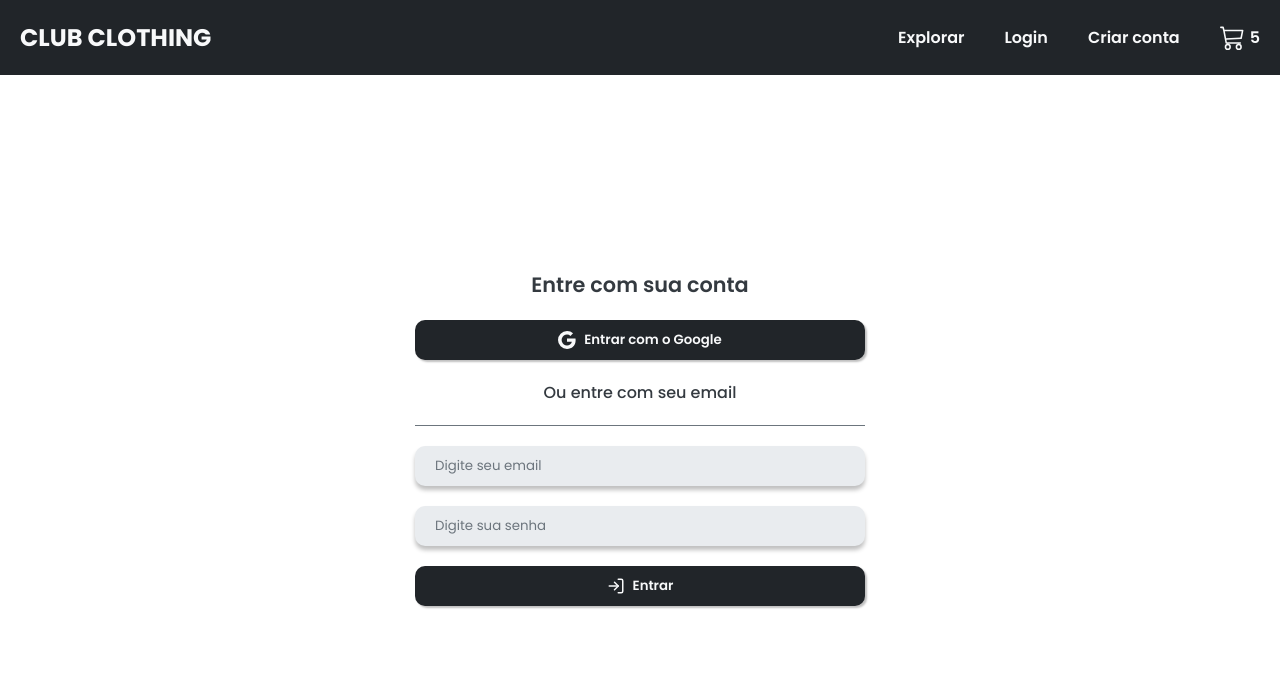
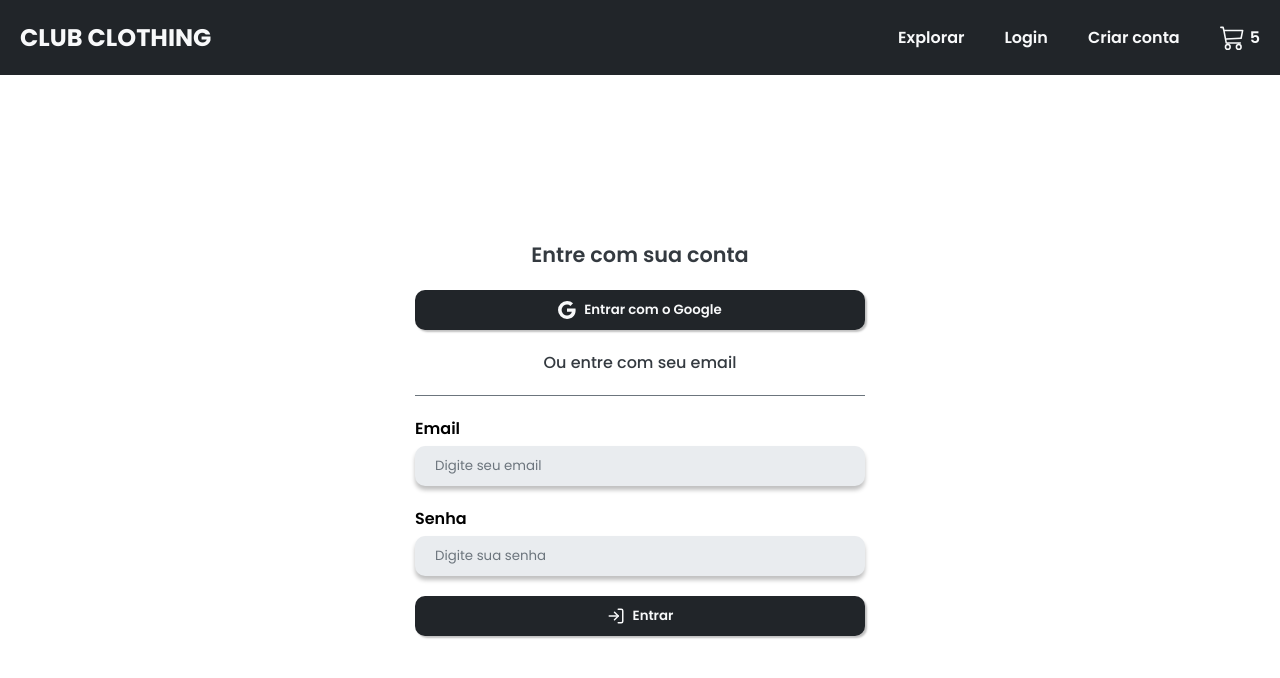
Before and after one commit to raphaelslima/EcoomerceClub, a React (Create React App) app: page /login in a window 1280 px wide. Shown: the top 678 px of the page. Built offline with nearby package versions, Linux system fonts and the light colour scheme.

Commit message:
fear: add label form login

```diff
--- a/src/pages/login/LoginPage.tsx
+++ b/src/pages/login/LoginPage.tsx
@@ -24,9 +24,11 @@ const LoginPage = () => {
           </CustomButtonComponent>
           <LoginSubtitle>Ou entre com seu email</LoginSubtitle>
           <LoginInputContainer>
+            <p>Email</p>
             <CustomInputComponent placeholder="Digite seu email" />
           </LoginInputContainer>
           <LoginInputContainer>
+            <p>Senha</p>
             <CustomInputComponent placeholder="Digite sua senha" />
           </LoginInputContainer>
           <CustomButtonComponent startIcon={<FiLogIn size={18} />}>
```
